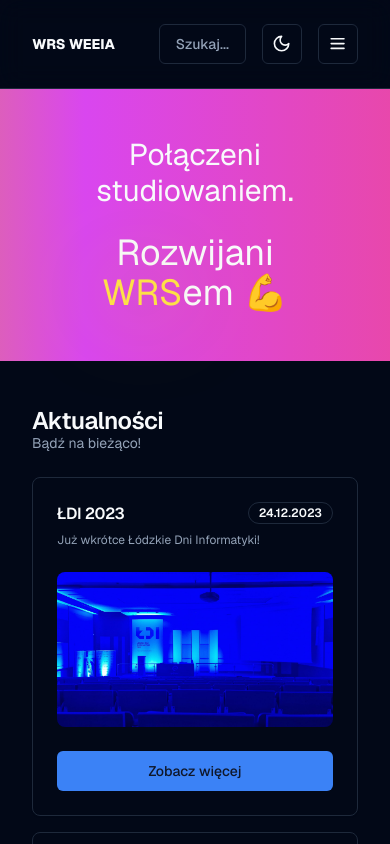
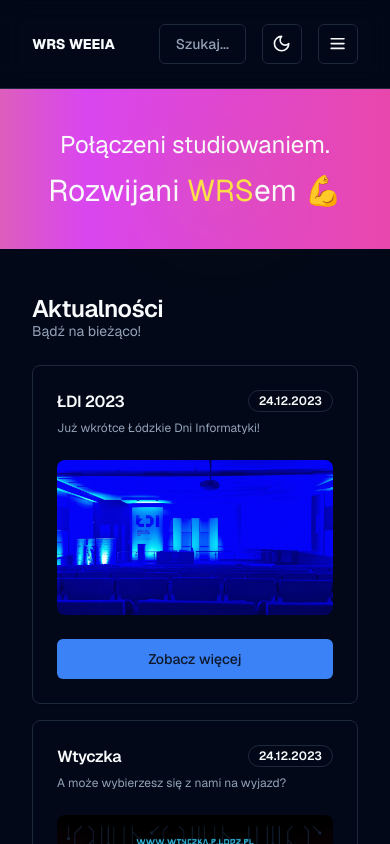
Before and after one commit to WRS-WEEIA-IT/WRS-Website, a Next.js app: page / in a window 390 px wide. Shown: the top 844 px of the page. Built offline with nearby package versions, Linux system fonts and the light colour scheme.

Commit message:
Fix landing gradient

```diff
--- a/app/[sections]/LandingSection.tsx
+++ b/app/[sections]/LandingSection.tsx
@@ -1,12 +1,12 @@
 const LandingSection = () => {
     return (
-        <div className='bg-gradient-to-r from-yellow-500 via-fuchsia-500 to-pink-500 bg-[size:200%] animate-background-pulse py-12 lg:py-24 mb-12 lg:mb-24'>
+        <div className='bg-gradient-to-r from-yellow-500 via-fuchsia-500 to-pink-500 bg-[size:200%] animate-background-pulse py-10 lg:py-20 mb-12 lg:mb-12'>
             <section
                 id='landing-text'
-                className='text-background dark:text-foreground flex flex-col items-center justify-between gap-6 site-container text-center'
+                className='text-background dark:text-foreground flex flex-col items-center justify-between gap-3 md:gap-6 site-container text-center'
             >
-                <p className='text-3xl md:text-4xl lg:text-5xl xl:text-5xl'>Połączeni studiowaniem.</p>
-                <p className='text-4xl md:text-5xl lg:text-6xl xl:text-7xl'>
+                <p className='text-2xl md:text-4xl lg:text-5xl xl:text-5xl'>Połączeni studiowaniem.</p>
+                <p className='text-3xl md:text-5xl lg:text-6xl xl:text-7xl'>
                     <span className='hidden md:inline-block'>💪 </span>
                     {' Rozwijani'} <span className=' text-yellow-300 drop-shadow-[0_0_45px_rgba(200,200,0,1)]'>WRS</span>
                     <span className='whitespace-nowrap'>em 💪</span>
```
